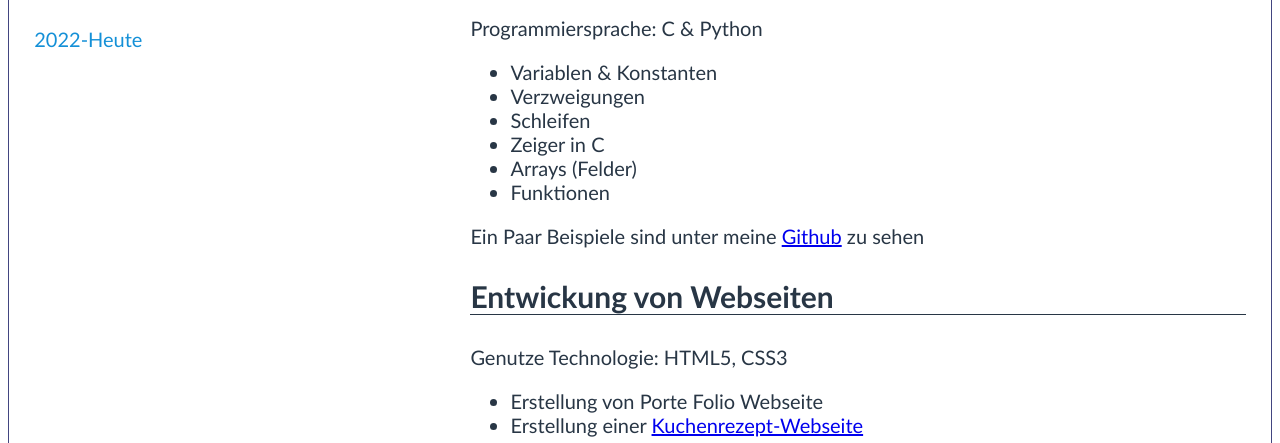
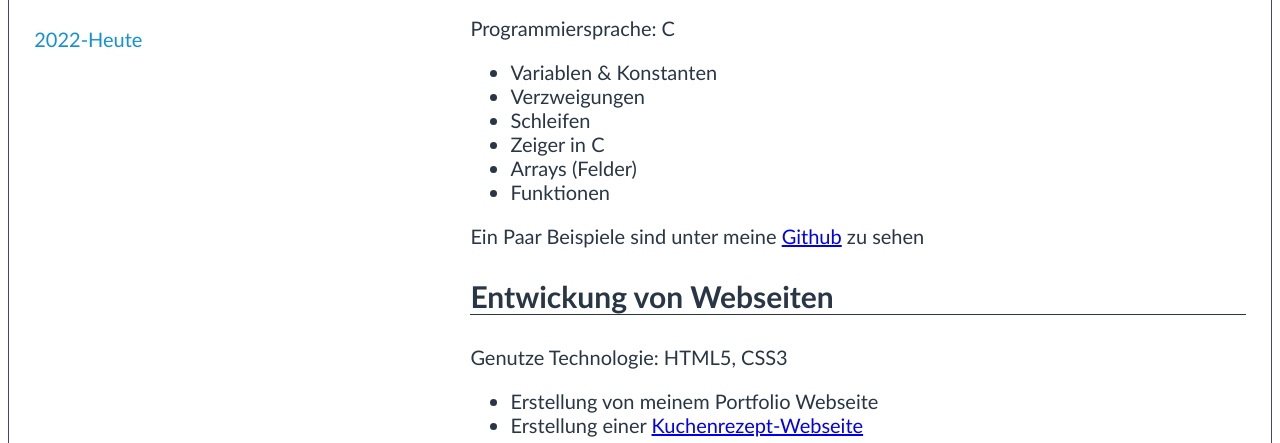
Before and after one commit to bakadja/Web-Entwicklung, a plain HTML site: page code/erfahrung.html in a window 1280 px wide. Shown: the part 509-952 px from the top of the page. Drawn offline with Linux system fonts and the light colour scheme.

Commit message:
Update erfahrung.html

```diff
--- a/code/erfahrung.html
+++ b/code/erfahrung.html
@@ -50,7 +50,7 @@
             <div class="gauche col2 color_blue_dark">
                 <h2 class="border_bottom_dark">Realisierung von Algorithmen und Programmcode</h2>
                 <div>
-                    <div>Programmiersprache: C & Python</div>
+                    <div>Programmiersprache: C </div>
                     <ul>
                         <li>Variablen & Konstanten</li>
                         <li>Verzweigungen</li>
@@ -65,7 +65,7 @@
                 <div>
                     <div>Genutze Technologie: HTML5, CSS3</div>
                 <ul>
-                    <li>Erstellung von Porte Folio Webseite</li>
+                    <li>Erstellung von meinem Portfolio Webseite</li>
                     <li>Erstellung einer <a href="rezept.html">Kuchenrezept-Webseite</a></li>
 
                 </ul>
```
